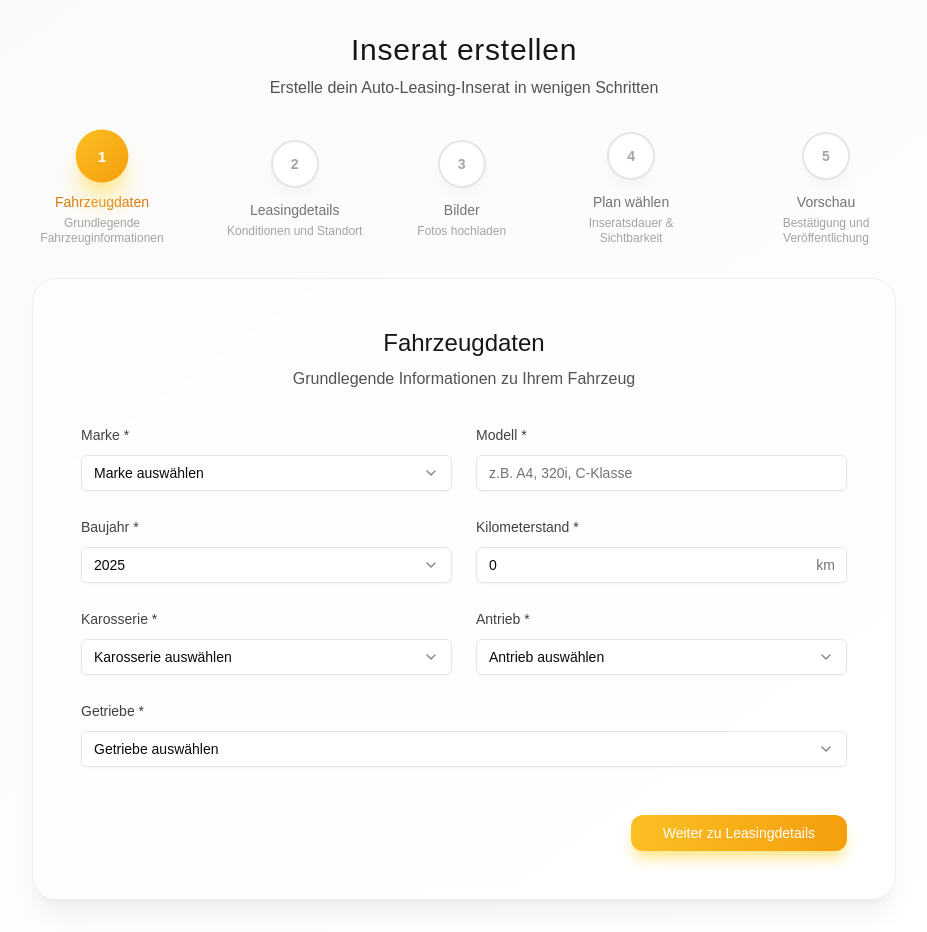
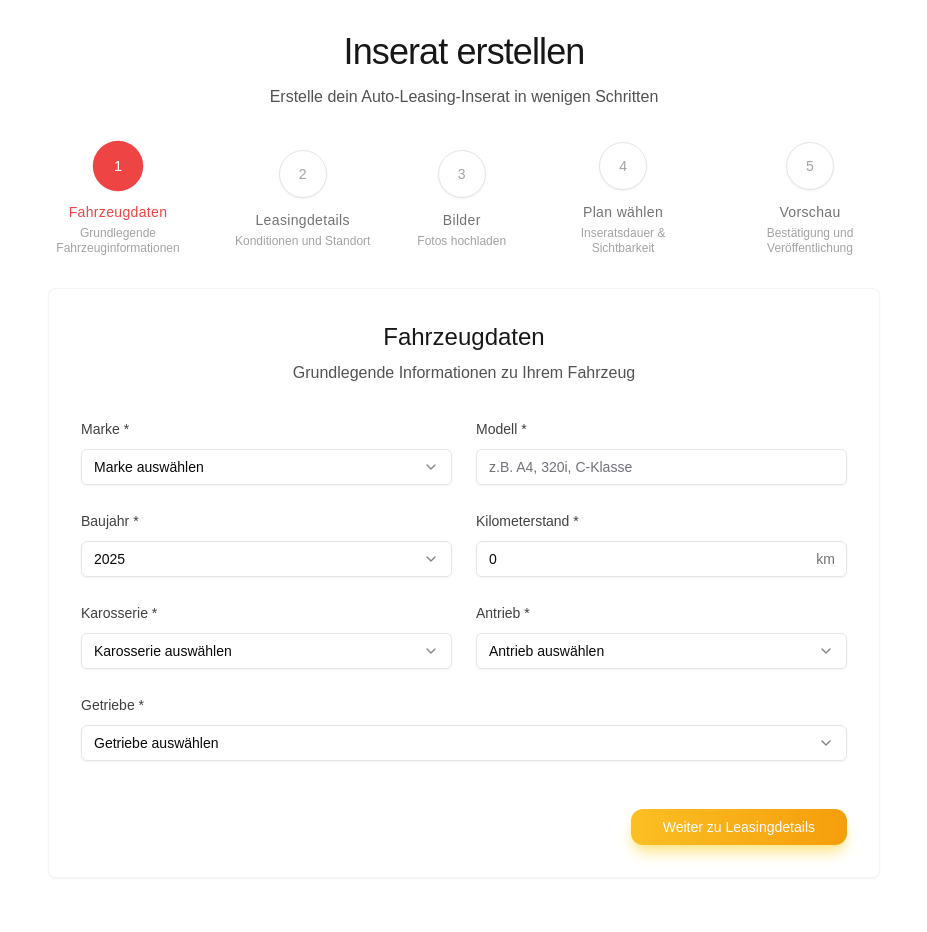
Before and after one commit to vincialmedia/BuyAuto, a Next.js app: page /inserat-erstellen in a window 1280 px wide. Shown: the whole page, without its empty margins (176-1103 px from the left). After the commit the page ends 910 px from the top, so only its background shows below. Built offline with nearby package versions, Linux system fonts and the light colour scheme.

Commit message:
style(wizard): Apply homepage red accent and minimalist styling

```diff
--- a/src/components/buyauto/create-listing/ListingWizard.tsx
+++ b/src/components/buyauto/create-listing/ListingWizard.tsx
@@ -1,3 +1,4 @@
+
 import { useState, createContext, useContext, useCallback } from "react";
 import { Card } from "@/components/ui/card";
 import ProgressBar from "./ProgressBar";
@@ -114,12 +115,14 @@ export default function ListingWizard() {
 
   return (
     <WizardContext.Provider value={contextValue}>
-      <div className="max-w-4xl mx-auto px-4 py-8">
+      <div className="min-h-screen bg-white">
+        <div className="max-w-4xl mx-auto px-4 md:px-6 lg:px-8 py-8">
+          {/* Swiss minimalist header */}
           <div className="text-center mb-8">
-          <h1 className="text-3xl font-light text-neutral-900 mb-2 tracking-wide">
+            <h1 className="text-3xl md:text-4xl font-light text-neutral-900 mb-3 tracking-tight">
               Inserat erstellen
             </h1>
-          <p className="text-neutral-600 font-light">
+            <p className="text-neutral-600 font-light leading-relaxed">
               Erstelle dein Auto-Leasing-Inserat in wenigen Schritten
             </p>
           </div>
@@ -127,8 +130,8 @@ export default function ListingWizard() {
           <ProgressBar />
 
           <div className="mt-8">
-          <Card className="bg-white/60 backdrop-blur-sm border-neutral-200/60 shadow-xl shadow-neutral-900/5 rounded-3xl overflow-hidden">
-            <div className="p-8 md:p-12">
+            <Card className="bg-white border border-neutral-200/40 shadow-sm rounded-lg overflow-hidden">
+              <div className="p-6 md:p-8">
                 {currentStep === 1 && <Step1_VehicleData />}
                 {currentStep === 2 && <Step2_LeasingDetails />}
                 {currentStep === 3 && <Step3_Images />}
@@ -138,6 +141,7 @@ export default function ListingWizard() {
             </Card>
           </div>
         </div>
+      </div>
     </WizardContext.Provider>
   );
 }
--- a/src/components/buyauto/create-listing/ProgressBar.tsx
+++ b/src/components/buyauto/create-listing/ProgressBar.tsx
@@ -1,3 +1,4 @@
+
 import { useWizard } from "./ListingWizard";
 
 const steps = [
@@ -17,9 +18,9 @@ export default function ProgressBar() {
       <div className="hidden md:block">
         <div className="flex items-center justify-between relative">
           {/* Progress Line */}
-          <div className="absolute top-6 left-0 w-full h-0.5 bg-neutral-200 -z-10">
+          <div className="absolute top-6 left-0 w-full h-px bg-neutral-200 -z-10">
             <div
-              className="h-full bg-gradient-to-r from-amber-400 to-amber-500 transition-all duration-700 ease-out"
+              className="h-full bg-red-500 transition-all duration-700 ease-out"
               style={{ width: `${((currentStep - 1) / (steps.length - 1)) * 100}%` }}
             />
           </div>
@@ -28,17 +29,17 @@ export default function ProgressBar() {
             <div key={step.number} className="flex flex-col items-center group">
               {/* Step Circle */}
               <div className={`
-                relative w-12 h-12 rounded-full flex items-center justify-center font-semibold text-sm
-                transition-all duration-300 shadow-lg
+                relative w-12 h-12 rounded-full flex items-center justify-center font-medium text-sm
+                transition-all duration-300 shadow-sm
                 ${currentStep >= step.number
-                  ? 'bg-gradient-to-br from-amber-400 to-amber-500 text-white shadow-amber-200'
-                  : 'bg-white text-neutral-400 border-2 border-neutral-200 shadow-neutral-100'
+                  ? 'bg-red-500 text-white'
+                  : 'bg-white text-neutral-400 border border-neutral-200'
                 }
-                ${currentStep === step.number ? 'scale-110 shadow-xl' : ''}
+                ${currentStep === step.number ? 'scale-105 shadow-md' : ''}
               `}>
                 {currentStep > step.number ? (
-                  <svg className="w-5 h-5" fill="none" stroke="currentColor" viewBox="0 0 24 24">
-                    <path strokeLinecap="round" strokeLinejoin="round" strokeWidth={2.5} d="M5 13l4 4L19 7" />
+                  <svg className="w-4 h-4" fill="none" stroke="currentColor" viewBox="0 0 24 24">
+                    <path strokeLinecap="round" strokeLinejoin="round" strokeWidth={2} d="M5 13l4 4L19 7" />
                   </svg>
                 ) : (
                   step.number
@@ -48,12 +49,12 @@ export default function ProgressBar() {
               {/* Step Content */}
               <div className="mt-3 text-center min-w-0 max-w-[140px]">
                 <p className={`
-                  text-sm font-medium transition-colors duration-200
-                  ${currentStep >= step.number ? 'text-amber-600' : 'text-neutral-500'}
+                  text-sm font-medium transition-colors duration-200 tracking-wide
+                  ${currentStep >= step.number ? 'text-red-500' : 'text-neutral-500'}
                 `}>
                   {step.label}
                 </p>
-                <p className="text-xs text-neutral-400 mt-1 leading-tight">
+                <p className="text-xs text-neutral-400 mt-1 leading-tight font-light">
                   {step.description}
                 </p>
               </div>
@@ -64,23 +65,23 @@ export default function ProgressBar() {
 
       {/* Mobile Progress Bar */}
       <div className="md:hidden">
-        <div className="flex items-center space-x-2 mb-4">
-          <div className="flex-1 bg-neutral-200 rounded-full h-1.5">
+        <div className="flex items-center space-x-3 mb-4">
+          <div className="flex-1 bg-neutral-200 rounded-full h-1">
             <div
-              className="h-full bg-gradient-to-r from-amber-400 to-amber-500 rounded-full transition-all duration-700"
+              className="h-full bg-red-500 rounded-full transition-all duration-700"
               style={{ width: `${(currentStep / steps.length) * 100}%` }}
             />
           </div>
-          <span className="text-sm font-medium text-neutral-600">
+          <span className="text-sm font-medium text-neutral-600 tracking-wide">
             {currentStep}/{steps.length}
           </span>
         </div>
 
         <div className="text-center">
-          <h2 className="text-lg font-semibold text-neutral-900">
+          <h2 className="text-lg font-medium text-neutral-900 tracking-tight">
             {steps[currentStep - 1].label}
           </h2>
-          <p className="text-sm text-neutral-500 mt-1">
+          <p className="text-sm text-neutral-500 mt-1 font-light">
             {steps[currentStep - 1].description}
           </p>
         </div>
```
Lines whose indentation alone changed are shown as unchanged.
